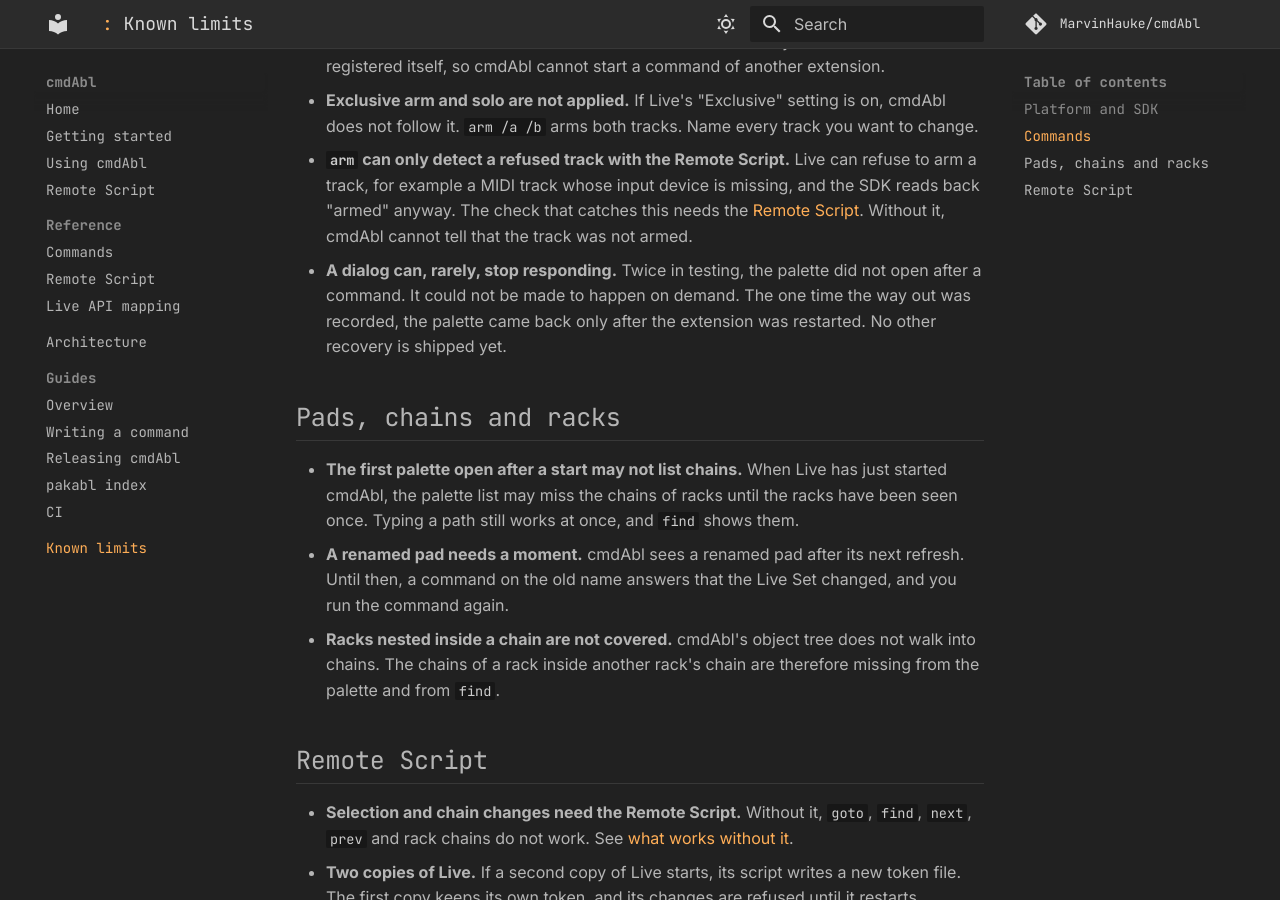
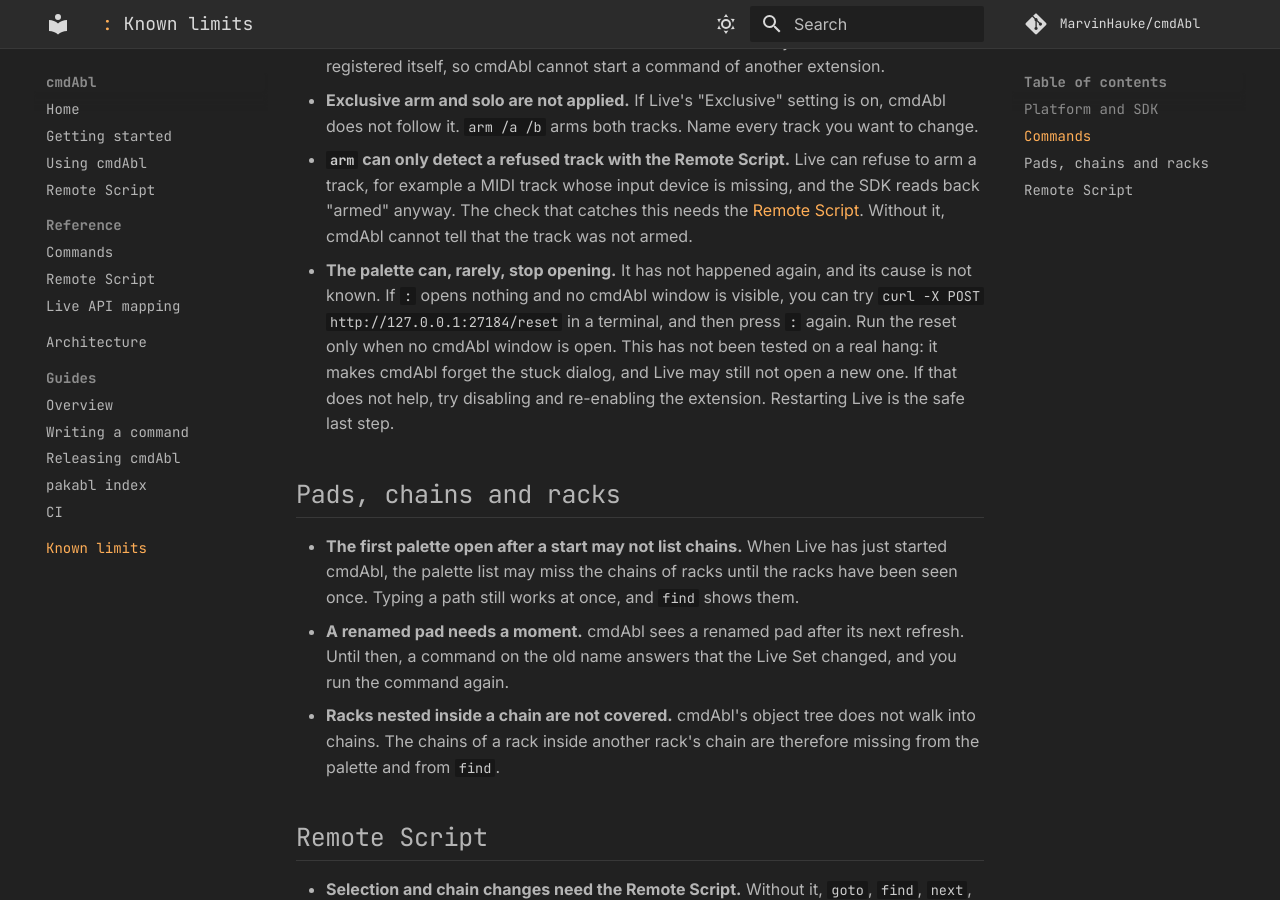
Before and after one commit to MarvinHauke/cmdAbl, an MkDocs documentation site: the page built from docs/limits.md, in a window 1280 px wide and 900 px high, scrolled down 1000 px. Built offline with MkDocs 1.6.1 and Material for MkDocs 9.7.7, drawn with Linux system fonts in a browser that asks for light colours; comment, search, counter and statistics services are not loaded.

Commit message:
docs: known limits states the palette hang and its reset as untested
Co-Authored-By: Claude Haiku 5.5 <noreply@anthropic.com>

```diff
--- a/docs/limits.md
+++ b/docs/limits.md
@@ -32,9 +32,11 @@ maintainers already know about each one.
 - **`arm` can only detect a refused track with the Remote Script.** Live can refuse to arm a track, for example a
   MIDI track whose input device is missing, and the SDK reads back "armed" anyway. The check that catches this
   needs the [Remote Script](remote-script.md). Without it, cmdAbl cannot tell that the track was not armed.
-- **A dialog can, rarely, stop responding.** Twice in testing, the palette did not open after a command. It
-  could not be made to happen on demand. The one time the way out was recorded, the palette came back only after
-  the extension was restarted. No other recovery is shipped yet.
+- **The palette can, rarely, stop opening.** It has not happened again, and its cause is not known. If `:` opens
+  nothing and no cmdAbl window is visible, you can try `curl -X POST http://127.0.0.1:27184/reset` in a terminal, and
+  then press `:` again. Run the reset only when no cmdAbl window is open. This has not been tested on a real hang: it
+  makes cmdAbl forget the stuck dialog, and Live may still not open a new one. If that does not help, try disabling and
+  re-enabling the extension. Restarting Live is the safe last step.
 
 ## Pads, chains and racks
 
```
